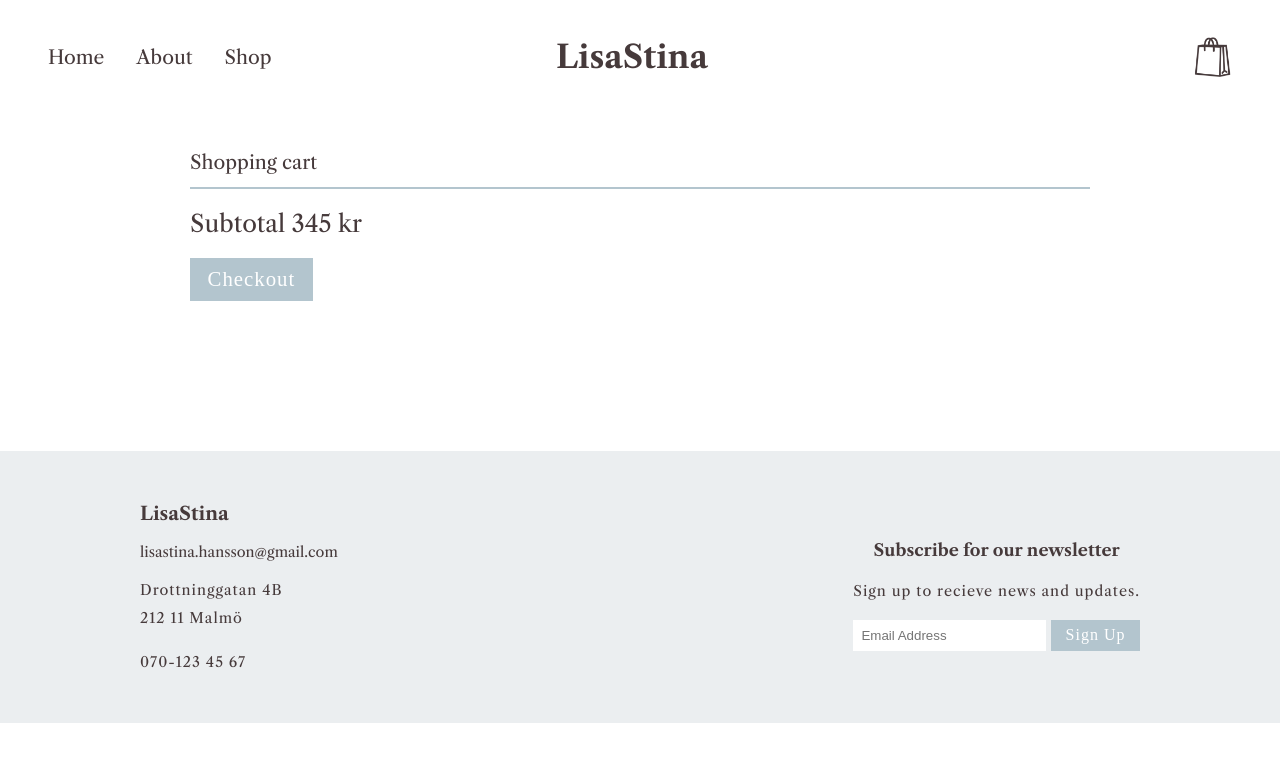
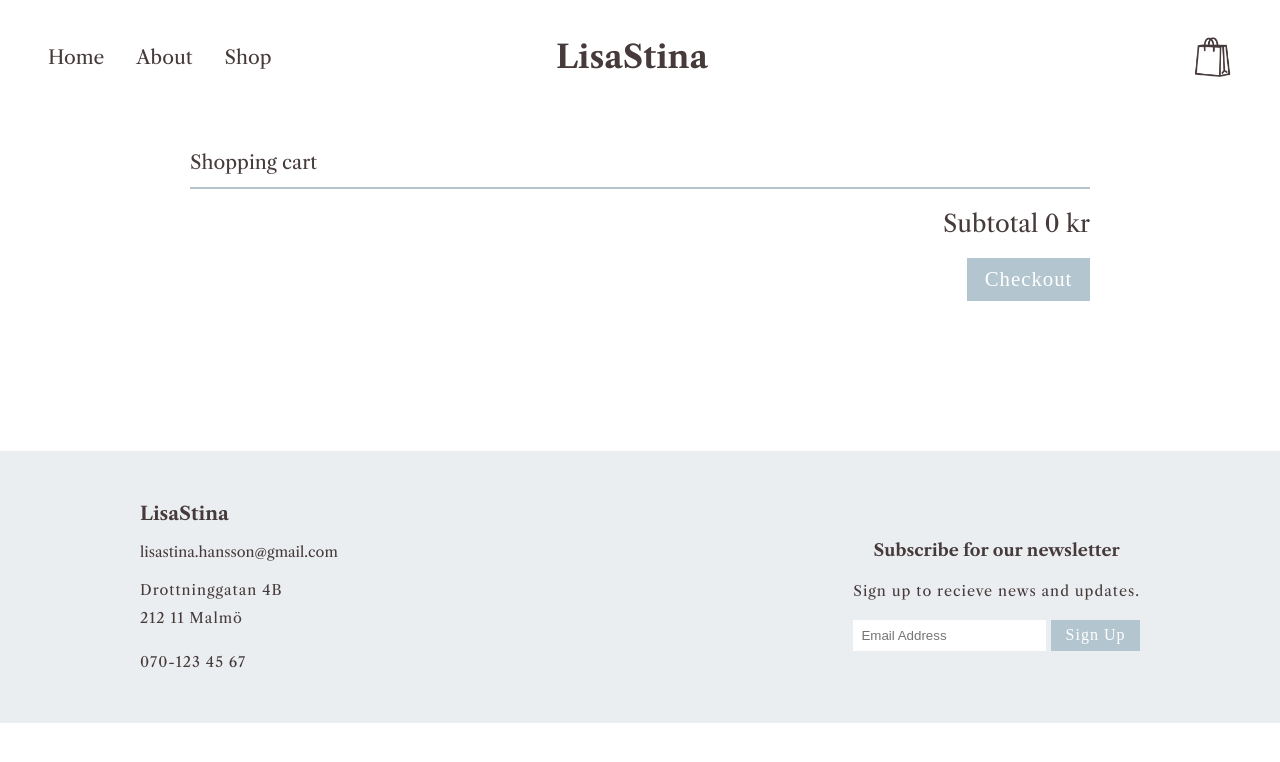
Before and after one commit to lisastina/webshop, a React (Create React App) app in the folder webshop/: page /checkout in a window 1280 px wide. Shown: the top 762 px of the page. Built offline with nearby package versions, Linux system fonts and the light colour scheme; a web font is replaced by a local one.

Commit message:
styling on checkout and displaying of total price

```diff
--- a/webshop/src/contexts/CartContext.js
+++ b/webshop/src/contexts/CartContext.js
@@ -8,8 +8,8 @@ const CartContextProvider = (props) => {
         const localData = localStorage.getItem('cartItems');
         return localData ? JSON.parse(localData) : []
     });
+
     const [cartTotal, setCartTotal] = useState(0);
-
     useEffect(() => {
         setCartTotal(cartItems.reduce((sum, curr) => sum + curr.price, 0));
     }, [cartItems]);
--- a/webshop/src/css/Checkout.module.css
+++ b/webshop/src/css/Checkout.module.css
@@ -7,6 +7,6 @@
 .checkout h1 {
     font-size: 1.2rem;
 }
-/* .checkout .buy {
-
-} */
+.checkout .buy {
+    text-align: right;
+}
--- a/webshop/src/pages/Checkout.js
+++ b/webshop/src/pages/Checkout.js
@@ -5,7 +5,7 @@ import CartItem from '../components/CartItem';
 
 const Checkout = () => {
 
-    const { cartItems } = useContext(CartContext);
+    const { cartItems, cartTotal } = useContext(CartContext);
 
     return (
         <div className={style.checkout}>
@@ -17,7 +17,7 @@ const Checkout = () => {
             </div>)}
             <hr/>
             <div className={style.buy}>
-                <h2>Subtotal 345 kr</h2>
+                <h2>Subtotal {cartTotal} kr</h2>
                 <button>Checkout</button>
             </div>
         </div>
```
